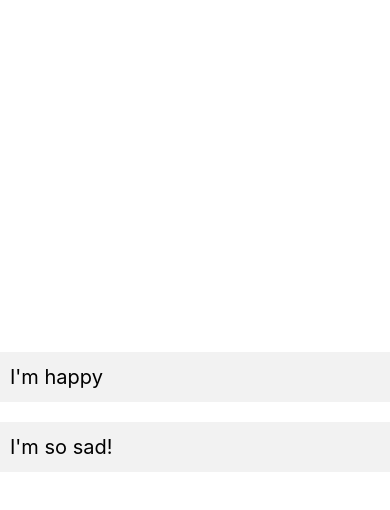
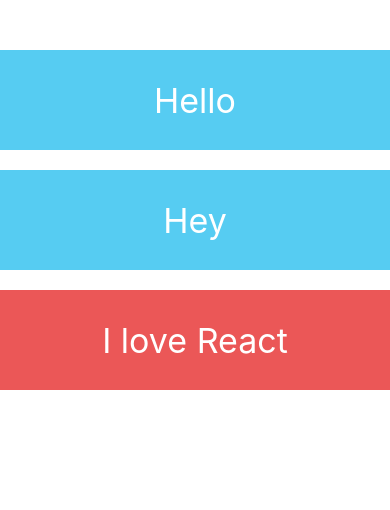
Before and after one commit to EstherOA/rn-tutorship-lessons, a React Native app: screen / in a window 390 px wide. Shown: the top 510 px of the page. Built offline with nearby package versions, Linux system fonts and the light colour scheme.

Commit message:
conditional rendering cont.

```diff
--- a/App.js
+++ b/App.js
@@ -1,13 +1,33 @@
-import React from 'react';
-import { SafeAreaView, StyleSheet } from 'react-native';
-import MoodEntryComponent from './src/components/mood-entry/MoodEntryComponent';
+import React, {useState, useEffect} from 'react';
+import {SafeAreaView, StyleSheet, FlatList, ActivityIndicator} from 'react-native';
+
+import CardComponent from './src/components/card/CardComponent';
 
 export default function App() {
+  const moods = [
+    {title: 'Hello', id: 1},
+    {title: 'Hey', id: "hi"},
+    {title: 'I love React', id: 3},
+  ];
+  const [loading, setLoading] = useState(true);
+
+  useEffect(() => {
+    setTimeout(() => setLoading(false), 3000);
+  }, []);
+
+  const renderItem = ({item}) => <CardComponent title={item.title} />;
 
   return (
     <SafeAreaView style={styles.container}>
-        <MoodEntryComponent initialMood="I'm happy"/>
-        <MoodEntryComponent initialMood="I'm so sad!"/>
+      {loading ? (
+        <ActivityIndicator size="large" color="black" />
+      ) : (
+        <FlatList
+          renderItem={renderItem}
+          data={moods}
+          keyExtractor={item => item.id.toString()}
+        />
+      )}
     </SafeAreaView>
   );
 }
@@ -15,6 +35,6 @@
 const styles = StyleSheet.create({
   container: {
     flex: 1,
-    justifyContent: 'center'
+    paddingTop: 50
   },
 });
```
